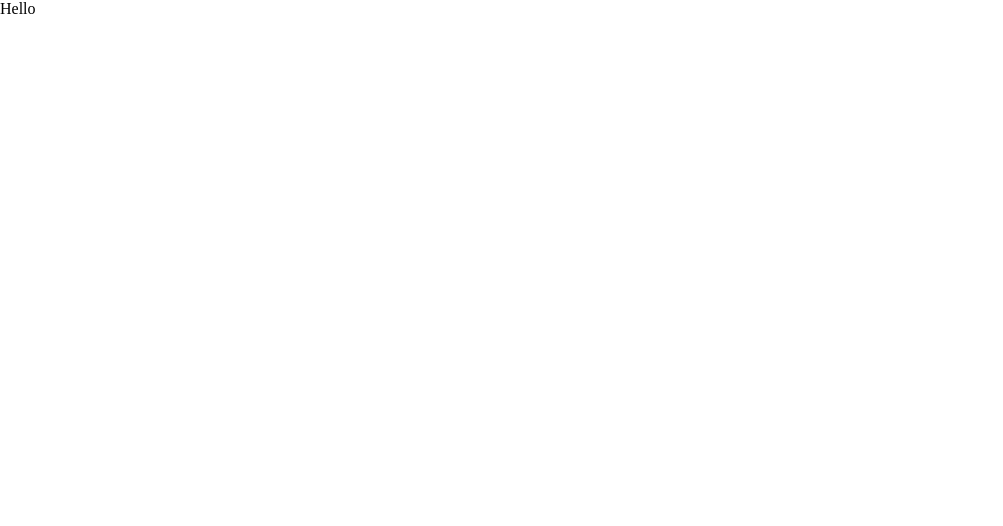
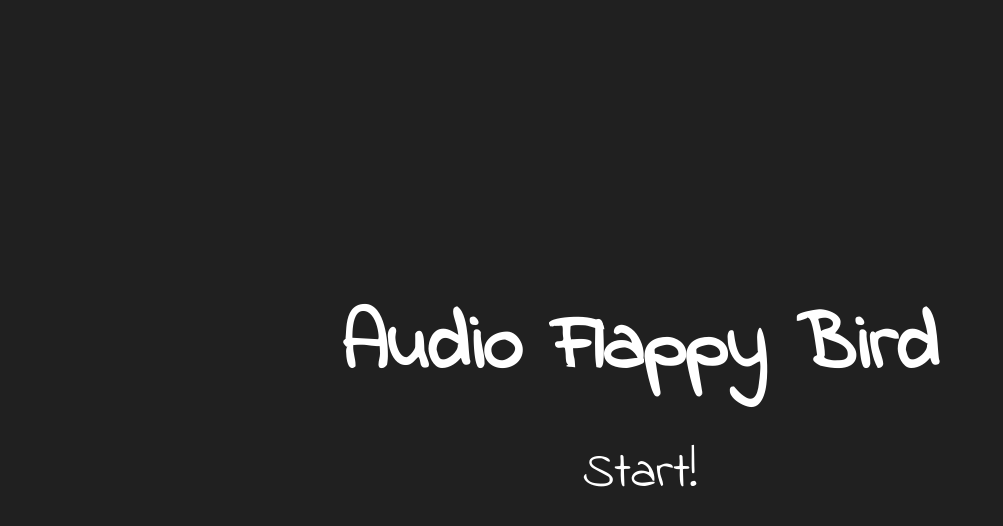
Before and after one commit to Pewww/audio-flappy-rect, a website: page index.html in a window 1280 px wide. Shown: the whole page, without its empty margins (0-1003 px from the left). Drawn offline with Linux system fonts and the light colour scheme.

Commit message:
:lipstick: 메인페이지 스타일 적용

```diff
--- a/index.html
+++ b/index.html
@@ -1,7 +1,8 @@
 <html>
   <head>
-    <title>Audio</title>
+    <title>Audio Flappy Bird!</title>
     <meta charset="utf-8">
+    <link href="https://fonts.googleapis.com/css2?family=Indie+Flower&display=swap" rel="stylesheet">
     <style>
       html, body {
         width: 100%;
@@ -9,9 +10,47 @@
         margin: 0;
         padding: 0;
       }
+
+      * {
+        font-family: 'Indie Flower', cursive;
+      }
+
+      #map {
+        height: 100%;
+        background-color: #202020;
+      }
+
+      #map .start-cover {
+        position: absolute;
+        top: 50%;
+        left: 50%;
+        transform: translate(-50%, -50%);
+        text-align: center;
+      }
+
+      .start-cover h1 {
+        font-size: 80px;
+        color: #fff;
+        margin: 0;
+      }
+
+      .start-cover button {
+        background: none;
+        border: none;
+        outline: none;
+        color: #fff;
+        font-size: 50px;
+        padding-top: 30px;
+        cursor: pointer;
+      }
     </style>
   </head>
   <body>
-    <div>Hello</div>
+    <div id="map">
+      <div class="start-cover">
+        <h1>Audio Flappy Bird</h1>
+        <button id="start-btn">Start!</button>
+      </div>
+    </div>
   </body>
 </html>
```
